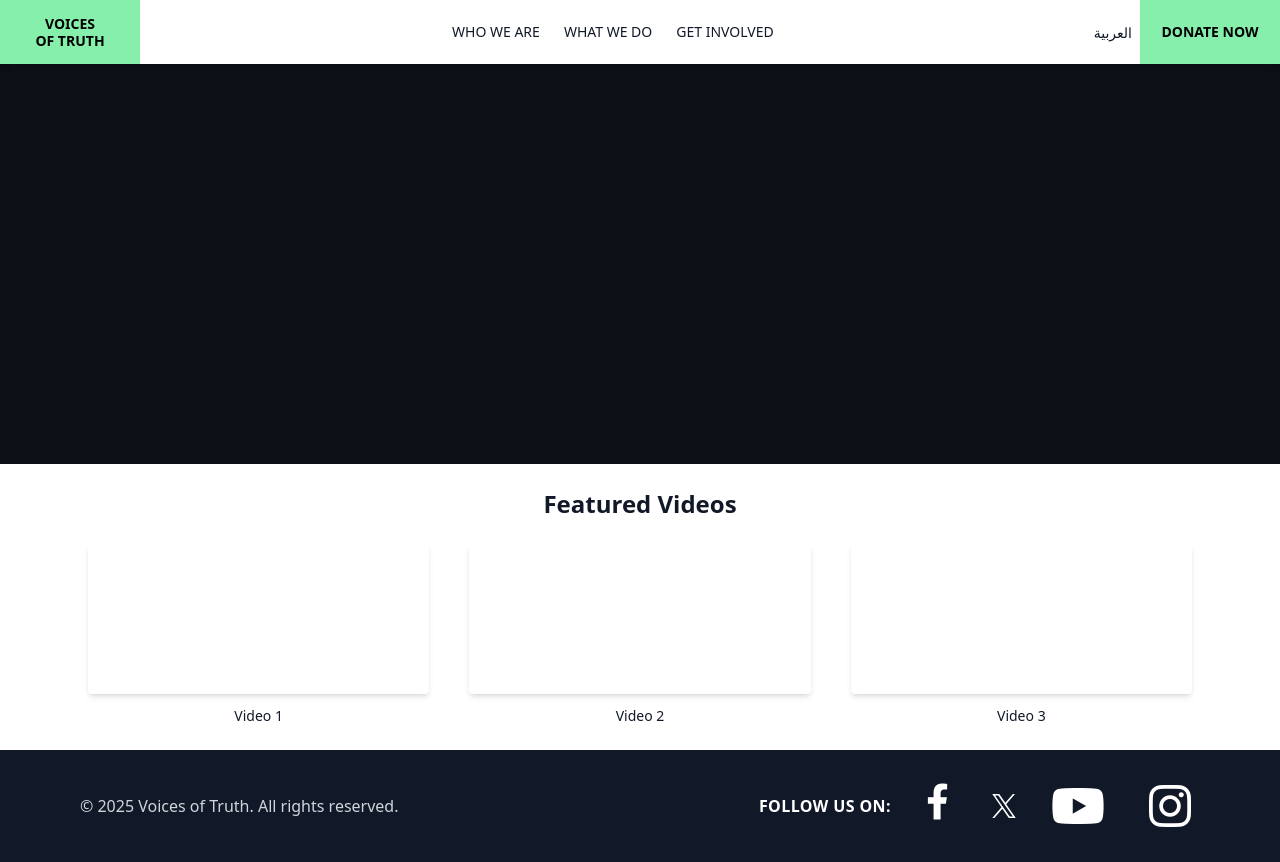
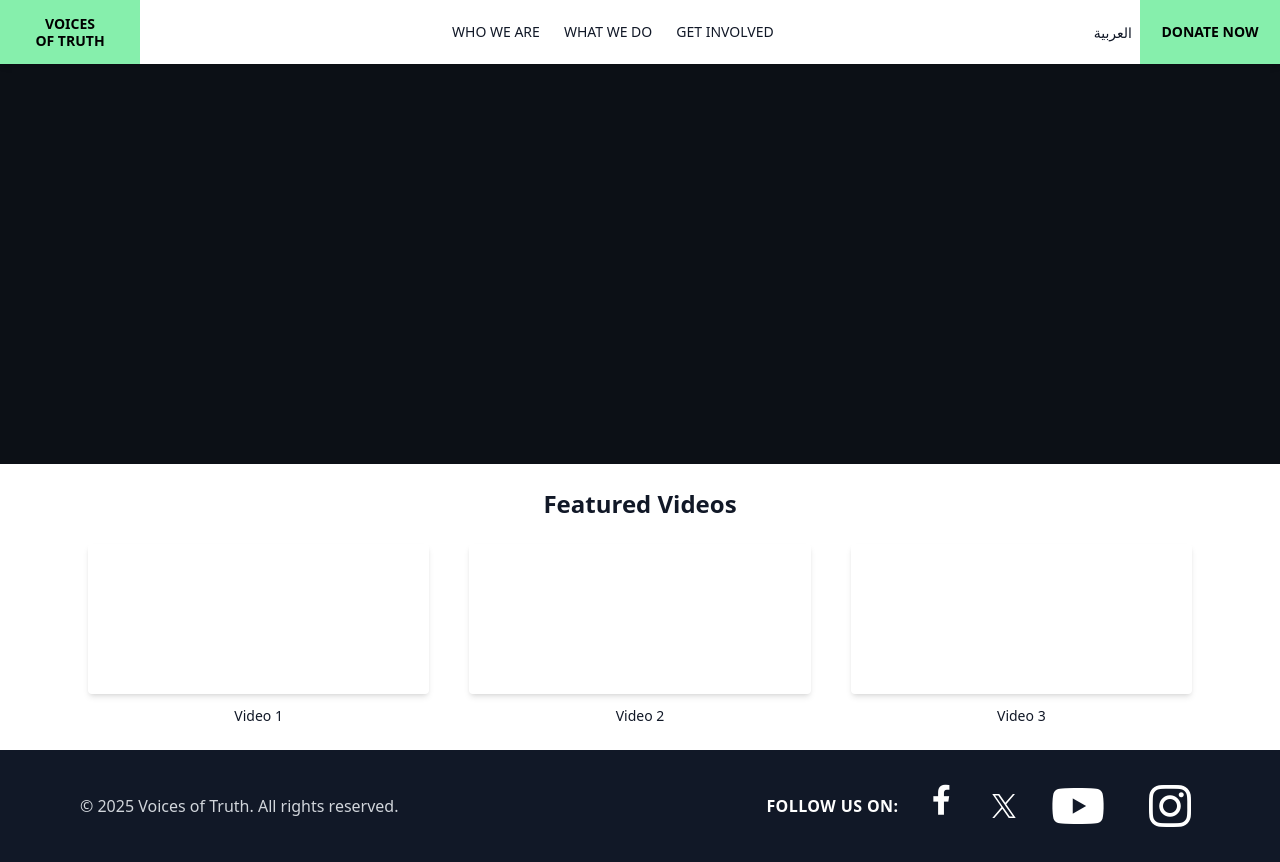
Before and after one commit to abutahir47/voicesoftruth, a plain HTML site: page index.html in a window 1280 px wide. Drawn offline with nearby package versions, Linux system fonts and the light colour scheme; no server answers.

Commit message:
Update index.html

```diff
--- a/index.html
+++ b/index.html
@@ -110,7 +110,7 @@
         <div class="flex space-x-8 text-white">
           <!-- Facebook -->
           <a href="https://www.facebook.com/bilal.a.kareem/" aria-label="Facebook" class="hover:text-yellow-400 transition-colors duration-300" target="_blank" rel="noopener">
-            <i class="fab fa-facebook-f fa-fw text-4xl"></i>
+            <i class="fab fa-facebook-f fa-fw text-3xl"></i>
           </a>
           <!-- X (custom inline SVG) -->
           <a href="https://x.com/BilalKareem" aria-label="X" class="hover:text-yellow-400 transition-colors duration-300 inline-flex items-center" target="_blank" rel="noopener">
```
